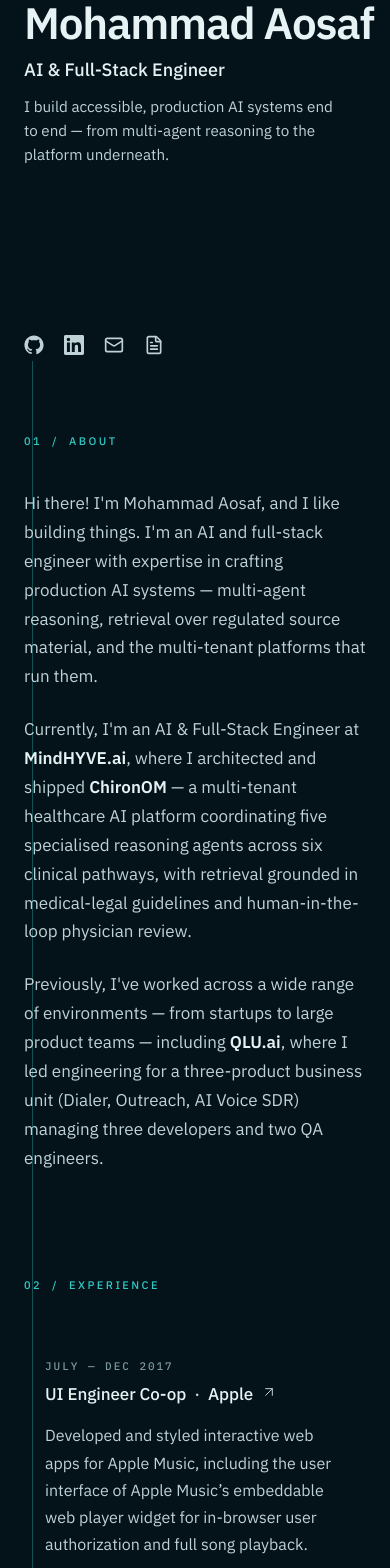
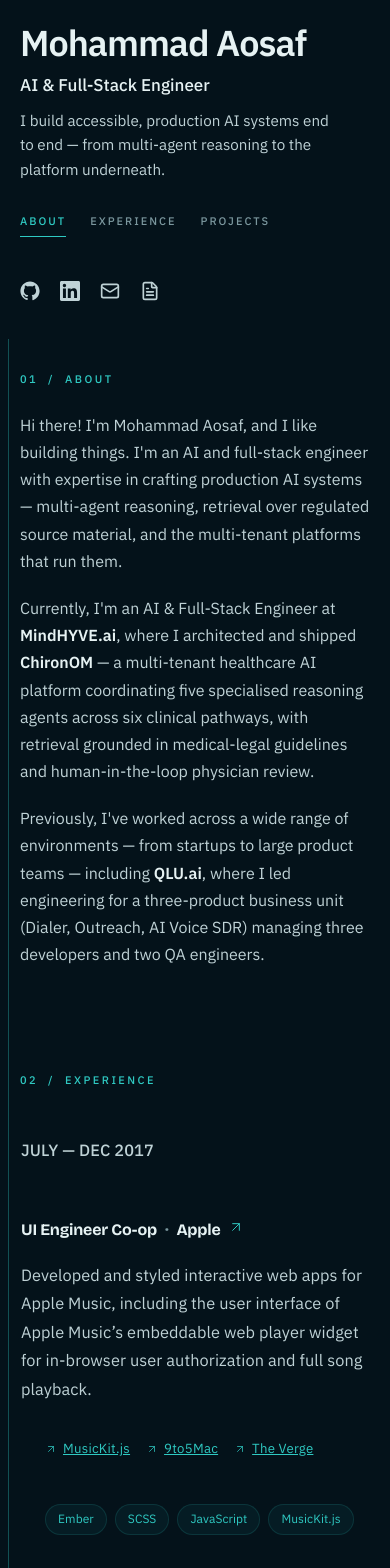
Before and after one commit to Hertz-7/my-portfolio, a Next.js app: page / in a window 390 px wide. Shown: the top 1568 px of the page. Built offline with nearby package versions, Linux system fonts and the light colour scheme.

Commit message:
mobile responsive

```diff
--- a/src/app/globals.css
+++ b/src/app/globals.css
@@ -74,20 +74,26 @@
   }
 }
 
-/* Portfolio layout — sticky sidebar + scrolling main column.
+/* Portfolio layout — single column on mobile, two-column on desktop.
  *
- * Desktop grid: sidebar | 110px gap | content. The timeline
- * lives as an absolute layer inside the content column but pinned
- * to its LEFT edge so it sits in the gap, not over the text.
+ * Mobile: sidebar flows above the main column with comfortable padding.
+ * Desktop (≥1024px): sidebar becomes sticky (100vh), grid kicks in
+ * with a 110px gutter that hosts the curved timeline.
  */
 
 .portfolio-shell {
   width: 100%;
   max-width: 1240px;
   margin: 0 auto;
-  padding-left: 1.5rem;
-  padding-right: 1.5rem;
+  padding: 1.5rem 1.25rem 6rem;
   position: relative;
+}
+
+@media (min-width: 640px) {
+  .portfolio-shell {
+    padding-left: 1.75rem;
+    padding-right: 1.75rem;
+  }
 }
 
 @media (min-width: 768px) {
@@ -102,8 +108,7 @@
     display: grid;
     grid-template-columns: minmax(260px, 0.8fr) minmax(0, 1.2fr);
     column-gap: 110px;
-    padding-left: 3rem;
-    padding-right: 3rem;
+    padding: 1.5rem 3rem 6rem;
   }
 }
 
@@ -116,6 +121,7 @@
 .portfolio-sidebar {
   display: flex;
   flex-direction: column;
+  padding-bottom: 2rem;
 }
 
 @media (min-width: 1024px) {
@@ -131,7 +137,7 @@
 
 .portfolio-main {
   position: relative;
-  padding-top: 4rem;
+  padding-top: 1.5rem;
   padding-bottom: 6rem;
   min-width: 0;
   max-width: 62ch;
@@ -157,3 +163,114 @@
     scroll-behavior: auto !important;
   }
 }
+
+/* Scroll Stack — used by /work/[slug] case study */
+
+.scroll-stack-scroller {
+  position: relative;
+  width: 100%;
+  height: 100%;
+  overflow-y: auto;
+  overflow-x: visible;
+  overscroll-behavior: contain;
+  -webkit-overflow-scrolling: touch;
+  scroll-behavior: smooth;
+  -webkit-transform: translateZ(0);
+  transform: translateZ(0);
+  will-change: scroll-position;
+}
+
+.scroll-stack-inner {
+  padding: 20vh 0 50vh;
+  min-height: 100vh;
+}
+
+.scroll-stack-card {
+  transform-origin: top center;
+  will-change: transform, filter;
+  backface-visibility: hidden;
+  transform-style: preserve-3d;
+  box-shadow: 0 0 30px rgba(0, 0, 0, 0.1);
+  width: 100%;
+  box-sizing: border-box;
+  -webkit-transform: translateZ(0);
+  transform: translateZ(0);
+  position: relative;
+}
+
+.scroll-stack-end {
+  width: 100%;
+  height: 1px;
+}
+
+/* Article prose — MDX rendered via next-mdx-remote/rsc */
+
+article h2 {
+  font-family: var(--stack-display);
+  font-weight: 700;
+  font-size: 1.05rem;
+  line-height: 1.3;
+  letter-spacing: -0.014em;
+  color: var(--type);
+  margin-top: 2.5rem;
+  margin-bottom: 0.75rem;
+}
+
+article h3 {
+  font-family: var(--stack-display);
+  font-weight: 700;
+  font-size: 1rem;
+  line-height: 1.3;
+  letter-spacing: -0.014em;
+  color: var(--type);
+  margin-top: 2rem;
+  margin-bottom: 0.5rem;
+}
+
+article p {
+  font-family: var(--stack-body);
+  font-size: 1.02rem;
+  line-height: 1.74;
+  letter-spacing: 0.005em;
+  color: var(--prose);
+  margin-bottom: 1rem;
+  max-width: 62ch;
+}
+
+article strong {
+  color: var(--type);
+  font-weight: 600;
+}
+
+article em {
+  font-style: italic;
+  color: var(--type);
+}
+
+article ul {
+  font-family: var(--stack-body);
+  font-size: 1.02rem;
+  line-height: 1.74;
+  letter-spacing: 0.005em;
+  color: var(--prose);
+  margin-bottom: 1rem;
+  padding-left: 1.5rem;
+  max-width: 62ch;
+}
+
+article li {
+  margin-bottom: 0.25rem;
+}
+
+article a {
+  color: var(--accent);
+  text-decoration: underline;
+}
+
+article code {
+  font-family: var(--stack-mono);
+  font-size: 0.875em;
+  background: var(--ground2);
+  padding: 0.1em 0.3em;
+  border-radius: 2px;
+}
--- a/src/components/About.tsx
+++ b/src/components/About.tsx
@@ -8,11 +8,11 @@ export function About() {
       id="about"
       className="scroll-mt-24 relative z-10 pt-2 pb-24 lg:pt-0 lg:pb-32"
     >
-      <p className="text-[11px] font-medium tracking-[0.22em] uppercase text-[var(--accent)] mb-10">
+      <p className="text-[11px] font-medium tracking-[0.22em] uppercase text-[var(--accent)] mb-6 sm:mb-8 lg:mb-10">
         01 &nbsp;/&nbsp; About
       </p>
 
-      <div className="flex flex-col gap-6 text-[var(--prose)] text-[1.0625rem] leading-[1.7]">
+      <div className="flex flex-col gap-5 sm:gap-6 text-[var(--prose)] text-[1rem] sm:text-[1.0625rem] leading-[1.7]">
         <motion.p
           initial={{ opacity: 0, y: 12 }}
           whileInView={{ opacity: 1, y: 0 }}
--- a/src/components/Experience.tsx
+++ b/src/components/Experience.tsx
@@ -9,11 +9,11 @@ export function Experience() {
       id="experience"
       className="scroll-mt-24 relative pt-2 pb-24 lg:pt-0 lg:pb-32"
     >
-      <p className="text-[11px] font-medium tracking-[0.22em] uppercase text-[var(--accent)] mb-10 lg:mb-14">
+      <p className="text-[11px] font-medium tracking-[0.22em] uppercase text-[var(--accent)] mb-6 sm:mb-8 lg:mb-14">
         02 &nbsp;/&nbsp; Experience
       </p>
 
-      <ul className="flex flex-col gap-12 lg:gap-14">
+      <ul className="flex flex-col gap-10 sm:gap-12 lg:gap-14">
         {experiences.map((item, i) => (
           <li key={`${item.company}-${i}`}>
             <ExperienceItem item={item} index={i} />
--- a/src/components/ExperienceItem.tsx
+++ b/src/components/ExperienceItem.tsx
@@ -21,27 +21,36 @@ export function ExperienceItem({ item, index }: ExperienceItemProps) {
         delay: index * 0.05,
       }}
       className="
-        group relative grid grid-cols-1
-        lg:grid-cols-[140px_1fr] gap-y-2 lg:gap-x-8
+        group relative
         rounded-[6px] border border-transparent
-        px-5 py-5 lg:px-6 lg:py-6
+        px-0 py-5 sm:px-5 sm:py-5 lg:px-6 lg:py-6
         transition-colors duration-200 ease-out
-        hover:border-[rgba(47,201,194,0.18)]
-        hover:bg-[rgba(20,48,50,0.5)]
-        focus-within:border-[rgba(47,201,194,0.18)]
-        focus-within:bg-[rgba(20,48,50,0.5)]
+        sm:hover:border-[rgba(47,201,194,0.18)]
+        sm:hover:bg-[rgba(20,48,50,0.5)]
+        sm:focus-within:border-[rgba(47,201,194,0.18)]
+        sm:focus-within:bg-[rgba(20,48,50,0.5)]
       "
     >
-      <p className="font-mono text-[11px] font-medium tracking-[0.18em] uppercase text-[var(--mute)] tabular-nums pt-1">
+      <div
+        className="
+          grid grid-cols-1 gap-y-2
+          lg:grid-cols-[140px_1fr] lg:gap-y-0 lg:gap-x-8
+        "
+      >
+        <p className="
+          font-mono text-[11px] font-medium tracking-[0.18em] uppercase
+          text-[var(--dim)] tabular-nums pt-0.5
+          lg:pt-1
+        ">
           {item.date}
         </p>
 
-      <div className="flex flex-col gap-4">
-        <div className="flex items-baseline gap-2">
-          <h3 className="text-[var(--light)] font-medium text-[1.0625rem] leading-[1.4] tracking-[-0.005em]">
-            {item.role}
-            <span className="text-[var(--slate)] mx-2">·</span>
-            <span className="text-[var(--light)]">{item.company}</span>
+        <div className="flex flex-col gap-3 sm:gap-4">
+          <div className="flex flex-wrap items-baseline gap-x-2 gap-y-1">
+            <h3 className="text-[var(--type)] font-medium text-[1.0625rem] sm:text-[1.0625rem] leading-[1.4] tracking-[-0.005em]">
+              <span>{item.role}</span>
+              <span className="text-[var(--dim)] mx-2" aria-hidden="true">·</span>
+              <span>{item.company}</span>
             </h3>
             {item.href && (
               <a
@@ -50,10 +59,10 @@ export function ExperienceItem({ item, index }: ExperienceItemProps) {
                 rel="noopener noreferrer"
                 aria-label={`${item.company} — opens in a new tab`}
                 className="
-                inline-flex items-center text-[var(--slate)]
-                group-hover:text-[var(--accent)]
+                  inline-flex items-center text-[var(--dim)]
+                  sm:group-hover:text-[var(--accent)]
                   transition-all duration-200 ease-out
-                group-hover:translate-x-0.5
+                  sm:group-hover:translate-x-0.5
                   focus-visible:outline-none focus-visible:text-[var(--accent)]
                 "
               >
@@ -62,12 +71,12 @@ export function ExperienceItem({ item, index }: ExperienceItemProps) {
             )}
           </div>
 
-        <p className="text-[var(--slate)] text-[1rem] leading-[1.7] max-w-[58ch]">
+          <p className="text-[var(--prose)] text-[1rem] leading-[1.7]">
             {item.description}
           </p>
 
           {item.links && item.links.length > 0 && (
-          <ul className="flex flex-wrap gap-x-5 gap-y-1.5 pt-1">
+            <ul className="flex flex-wrap gap-x-4 sm:gap-x-5 gap-y-1.5 pt-1">
               {item.links.map((link) => (
                 <li key={link.href}>
                   <a
@@ -76,7 +85,7 @@ export function ExperienceItem({ item, index }: ExperienceItemProps) {
                     rel="noopener noreferrer"
                     className="
                       inline-flex items-center gap-1.5
-                    text-[var(--mute)] hover:text-[var(--accent)]
+                      text-[var(--dim)] hover:text-[var(--accent)]
                       text-[0.825rem] tracking-[0.02em]
                       transition-colors duration-200
                       focus-visible:outline-none focus-visible:text-[var(--accent)]
@@ -104,8 +113,8 @@ export function ExperienceItem({ item, index }: ExperienceItemProps) {
                       bg-[rgba(47,201,194,0.06)]
                       border border-[rgba(47,201,194,0.14)]
                       transition-colors duration-200
-                    group-hover:bg-[rgba(47,201,194,0.1)]
-                    group-hover:border-[rgba(47,201,194,0.24)]
+                      sm:group-hover:bg-[rgba(47,201,194,0.1)]
+                      sm:group-hover:border-[rgba(47,201,194,0.24)]
                     "
                   >
                     {tech}
@@ -115,6 +124,7 @@ export function ExperienceItem({ item, index }: ExperienceItemProps) {
             </ul>
           )}
         </div>
+      </div>
     </motion.article>
   );
 }
--- a/src/components/ExperienceTimeline.tsx
+++ b/src/components/ExperienceTimeline.tsx
@@ -147,7 +147,7 @@ export function ExperienceTimelineMobile() {
     <div
       ref={ref}
       aria-hidden="true"
-      className="lg:hidden pointer-events-none absolute left-2 top-0 bottom-0 w-px"
+      className="lg:hidden pointer-events-none absolute -left-3 top-0 bottom-0 w-px"
     >
       <motion.div
         className="h-full w-full bg-[var(--accent)]"
--- a/src/components/Navigation.tsx
+++ b/src/components/Navigation.tsx
@@ -10,9 +10,10 @@ interface NavItem {
 
 interface NavigationProps {
   items: NavItem[];
+  orientation?: "vertical" | "horizontal";
 }
 
-export function Navigation({ items }: NavigationProps) {
+export function Navigation({ items, orientation = "vertical" }: NavigationProps) {
   const [active, setActive] = useState<string>(items[0]?.href ?? "");
 
   useEffect(() => {
@@ -42,8 +43,53 @@ export function Navigation({ items }: NavigationProps) {
     return () => observer.disconnect();
   }, [items]);
 
+  if (orientation === "horizontal") {
+    return (
+      <nav
+        aria-label="Primary"
+        className="flex flex-row flex-wrap items-center gap-x-6 gap-y-2 lg:hidden"
+      >
+        {items.map(({ label, href }) => {
+          const isActive = active === href;
+          return (
+            <a
+              key={href}
+              href={href}
+              className={`
+                relative inline-flex items-center
+                text-[11px] font-medium tracking-[0.18em] uppercase
+                py-2
+                transition-colors duration-200
+                focus-visible:outline-none focus-visible:text-[var(--accent)]
+                ${
+                  isActive
+                    ? "text-[var(--accent)]"
+                    : "text-[var(--dim)] hover:text-[var(--type)]"
+                }
+              `}
+            >
+              <motion.span
+                aria-hidden="true"
+                initial={false}
+                animate={{
+                  width: isActive ? "100%" : "0%",
+                }}
+                transition={{ duration: 0.25, ease: "easeOut" }}
+                className="absolute left-0 bottom-0 h-px bg-[var(--accent)]"
+              />
+              {label}
+            </a>
+          );
+        })}
+      </nav>
+    );
+  }
+
   return (
-    <nav aria-label="Primary" className="hidden lg:flex flex-col gap-3">
+    <nav
+      aria-label="Primary"
+      className="hidden lg:flex flex-col gap-3"
+    >
       {items.map(({ label, href }) => {
         const isActive = active === href;
         return (
@@ -66,7 +112,7 @@ export function Navigation({ items }: NavigationProps) {
               initial={false}
               animate={{
                 width: isActive ? 60 : 30,
-                backgroundColor: isActive ? "var(--accent)" : "var(--mute)",
+                backgroundColor: isActive ? "var(--accent)" : "var(--dim)",
               }}
               transition={{ duration: 0.3, ease: "easeOut" }}
               className="block h-px"
@@ -75,7 +121,7 @@ export function Navigation({ items }: NavigationProps) {
               className={
                 isActive
                   ? "text-[var(--accent)]"
-                  : "text-[var(--slate)] group-hover:text-[var(--accent)] transition-colors duration-200"
+                  : "text-[var(--dim)] group-hover:text-[var(--accent)] transition-colors duration-200"
               }
             >
               {label}
--- a/src/components/Projects.tsx
+++ b/src/components/Projects.tsx
@@ -9,11 +9,11 @@ export function Projects() {
       id="projects"
       className="scroll-mt-24 pt-2 pb-24 lg:pt-0 lg:pb-32"
     >
-      <p className="text-[11px] font-medium tracking-[0.22em] uppercase text-[var(--accent)] mb-10 lg:mb-14">
+      <p className="text-[11px] font-medium tracking-[0.22em] uppercase text-[var(--accent)] mb-6 sm:mb-8 lg:mb-14">
         03 &nbsp;/&nbsp; Projects
       </p>
 
-      <ul className="flex flex-col gap-12 lg:gap-14">
+      <ul className="flex flex-col gap-10 sm:gap-12 lg:gap-14">
         {projects.map((project, i) => (
           <li key={project.title}>
             <Project project={project} index={i} />
--- a/src/components/Sidebar.tsx
+++ b/src/components/Sidebar.tsx
@@ -17,13 +17,13 @@ export function Sidebar() {
         initial={{ opacity: 0, y: 12 }}
         animate={{ opacity: 1, y: 0 }}
         transition={{ duration: 0.5, ease: "easeOut" }}
-        className="flex flex-col gap-6"
+        className="flex flex-col gap-5 lg:gap-6"
       >
         <header className="flex flex-col gap-3 max-w-[320px]">
-          <h1 className="text-[var(--type)] font-display font-bold leading-[1.05] tracking-[-0.028em] text-[clamp(2.75rem,4.4vw,3.4rem)]">
+          <h1 className="text-[var(--type)] font-display font-bold leading-[1.05] tracking-[-0.028em] text-[clamp(2.25rem,4.4vw,3.4rem)]">
             Mohammad&nbsp;Aosaf
           </h1>
-          <p className="text-[var(--type)] text-[1.125rem] leading-[1.3] font-medium">
+          <p className="text-[var(--type)] text-[1.0625rem] leading-[1.3] font-medium">
             AI &amp; Full-Stack Engineer
           </p>
           <p className="text-[var(--prose)] text-[0.95rem] leading-[1.6]">
@@ -32,11 +32,15 @@ export function Sidebar() {
           </p>
         </header>
 
-        <div className="my-10 lg:my-16">
-          <Navigation items={NAV_ITEMS} />
+        <div className="mt-1 lg:hidden">
+          <Navigation items={NAV_ITEMS} orientation="horizontal" />
         </div>
 
-        <div className="mt-auto pt-10">
+        <div className="mt-8 lg:mt-16 hidden lg:block">
+          <Navigation items={NAV_ITEMS} orientation="vertical" />
+        </div>
+
+        <div className="mt-6 lg:mt-auto lg:pt-10">
           <SocialLinks />
         </div>
       </motion.div>
```
Also changed, not shown: src/components/Project.tsx (+24 -15 lines). Lines whose indentation alone changed are shown as unchanged.
